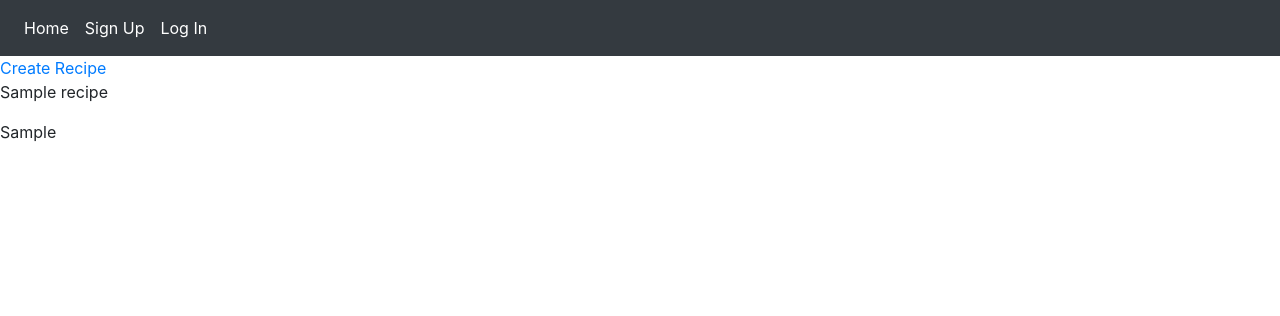
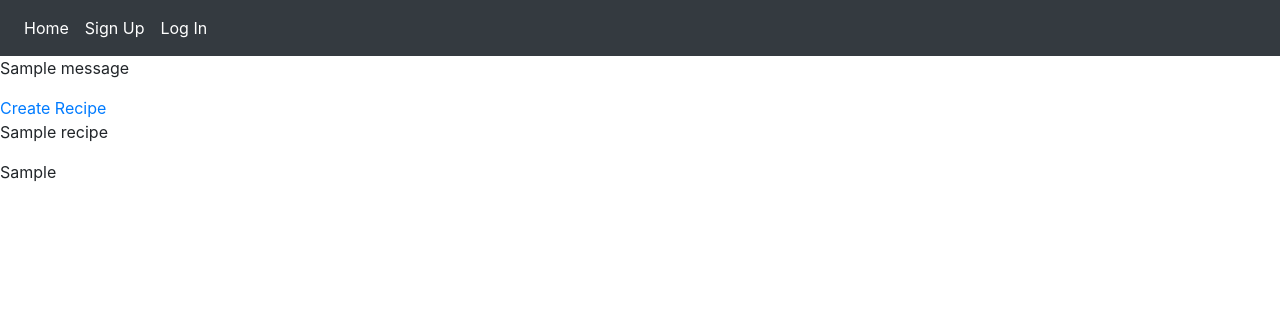
Before and after one commit to benchan777/recipe-tracker, a Flask app: page / in a window 1280 px wide. Shown: the top 316 px of the page. Run offline with Flask 2, Linux system fonts and the light colour scheme; tables that the repository leaves empty hold one stand-in row (values such as "Sample post"); one stand-in notice (Sample message) is shown; some libraries are stand-ins or nearby versions.

Commit message:
add flash

```diff
--- a/recipe_tracker_app/templates/base.html
+++ b/recipe_tracker_app/templates/base.html
@@ -20,6 +20,11 @@
             {% endif %}
         </div>
     </nav>
+
+    {% for message in get_flashed_messages() %}
+    <p>{{ message }}</p>
+    {% endfor %}
+
     {% block content %}{% endblock %}
 
     <script src="https://code.jquery.com/jquery-3.2.1.slim.min.js"
```
